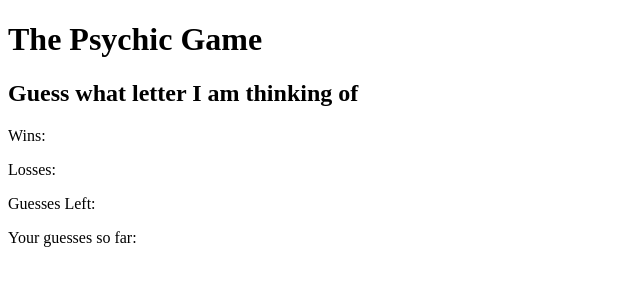
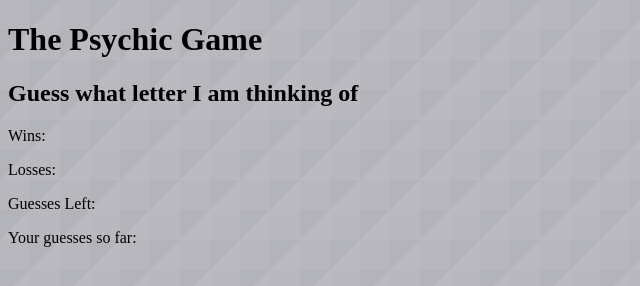
Before and after one commit to HEYITSJ0HNNY/Psychic_Game, a plain HTML site: page index.html in a window 1280 px wide. Shown: the whole page, without its empty margins (0-640 px from the left). Drawn offline with Linux system fonts and the light colour scheme.

Commit message:
added assets to project

```diff
--- a/index.html
+++ b/index.html
@@ -7,7 +7,7 @@
   <title>Psychic Game</title>
 </head>
 <body>
-
+  <body background="images/triangular.png">
   <div>
     <h1>The Psychic Game</h1>
     <h2>Guess what letter I am thinking of </h2>
```
Also changed, not shown: images/triangular.png (added), 2 other files.
